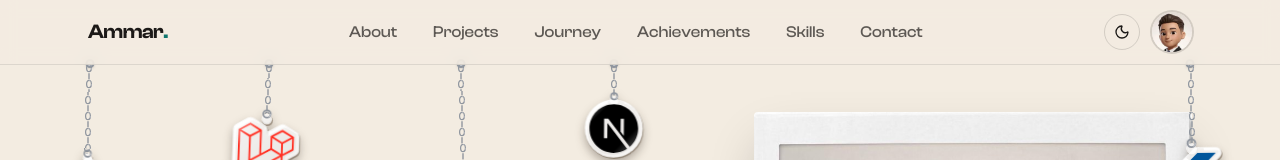
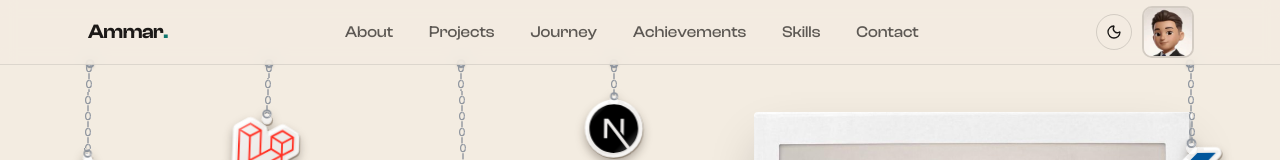
Before and after one commit to muhdammar-azizan/muhdammar-azizan-portfolio, a Next.js app: page / in a window 1280 px wide. Shown: the top 160 px of the page. Built offline with nearby package versions, Linux system fonts and the light colour scheme.

Commit message:
Make the navbar profile avatar larger and square

```diff
--- a/src/components/ProfileMenu.tsx
+++ b/src/components/ProfileMenu.tsx
@@ -15,7 +15,7 @@ const PHOTO_FACE = "/images/avatar-photo-face.webp";
 type Row = { label: string; value: string; href: string; brand: string; icon: ReactNode; external?: boolean };
 
 /**
- * Small round profile picture at the right end of the navbar. It flips between the memoji and the real photo
+ * Small square profile picture at the right end of the navbar. It flips between the memoji and the real photo
  * together with the portrait in the hero. Clicking it opens a menu with every way to get in touch,
  * and a link to download the résumé.
  */
@@ -76,7 +76,7 @@ export default function ProfileMenu() {
         aria-expanded={open}
         aria-controls="profile-menu"
         onClick={() => setOpen((value) => !value)}
-        className="relative block h-10 w-10 cursor-pointer rounded-full outline-none ring-2 ring-foreground/15 transition hover:ring-accent focus-visible:ring-accent aria-expanded:ring-accent"
+        className="relative block h-12 w-12 cursor-pointer rounded-lg outline-none ring-2 ring-foreground/15 transition hover:ring-accent focus-visible:ring-accent aria-expanded:ring-accent"
         style={{ perspective: 400 }}
       >
         {/* The two faces turn together with the portrait in the hero */}
@@ -157,14 +157,14 @@ export default function ProfileMenu() {
   );
 }
 
-// One side of the round avatar. The back side is pre-rotated so it faces forward after the flip.
+// One side of the square avatar. The back side is pre-rotated so it faces forward after the flip.
 function Face({ src, alt, back }: { src: string; alt: string; back?: boolean }) {
   return (
     <span
-      className="absolute inset-0 block overflow-hidden rounded-full bg-foreground/10"
+      className="absolute inset-0 block overflow-hidden rounded-lg bg-foreground/10"
       style={{ backfaceVisibility: "hidden", WebkitBackfaceVisibility: "hidden", transform: back ? "rotateY(180deg)" : undefined }}
     >
-      <Image src={src} alt={alt} width={64} height={64} className="h-full w-full object-cover" />
+      <Image src={src} alt={alt} width={96} height={96} className="h-full w-full object-cover" />
     </span>
   );
 }
```
